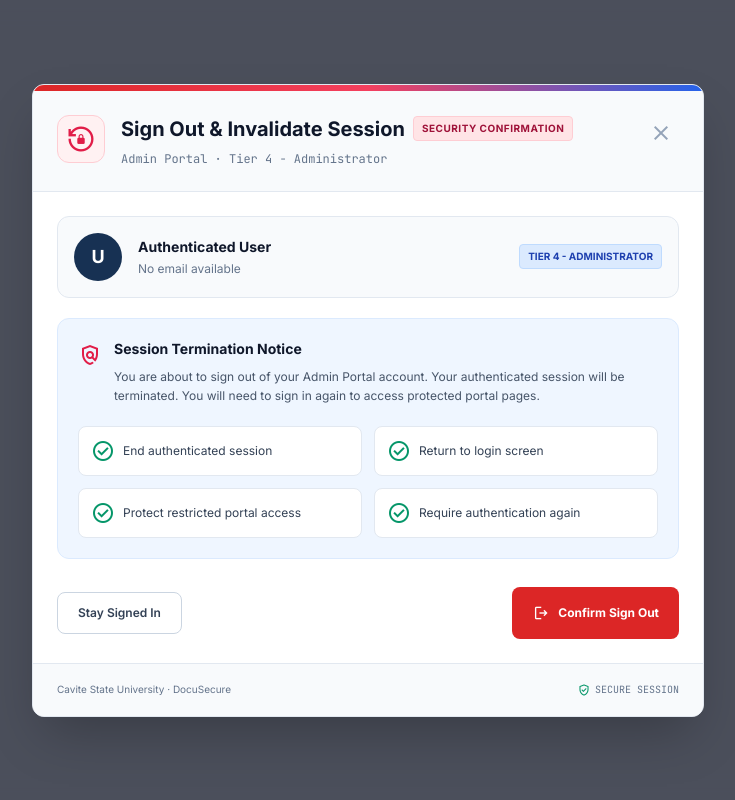
After one commit to wzmrvo/docusecure, a Laravel app: page /admin/preview/logout-confirmation in a window 1280 px wide. The commit adds this page. Shown: the whole page, without its empty margins (272-1007 px from the left). Run offline with Laravel 12, Linux system fonts and the light colour scheme; some libraries are stand-ins or nearby versions.

Commit message:
Added logout session in tier 4 and 3

```diff
--- a/resources/views/admin/access-levels.blade.php
+++ b/resources/views/admin/access-levels.blade.php
@@ -69,7 +69,7 @@
 <span class="text-xs font-semibold text-white">Engr. R. Bautista</span>
 <span class="text-[11px] text-slate-400">MIS Administrator</span>
 </div>
-<a class="flex items-center gap-1.5 text-xs text-rose-400 hover:text-rose-300 pt-1 font-medium transition-colors" href="/">
+<a class="flex items-center gap-1.5 text-xs text-rose-400 hover:text-rose-300 pt-1 font-medium transition-colors" href="{{ route('admin.preview.logout-confirmation') }}">
 <span class="material-symbols-outlined text-[16px]">logout</span>
 <span>Sign out</span>
 </a>
--- a/resources/views/admin/access-requests.blade.php
+++ b/resources/views/admin/access-requests.blade.php
@@ -72,7 +72,7 @@
 <span class="text-xs font-semibold text-white">Engr. R. Bautista</span>
 <span class="text-[11px] text-slate-400">MIS Administrator</span>
 </div>
-<a class="flex items-center gap-1.5 text-xs text-rose-400 hover:text-rose-300 pt-1 font-medium transition-colors" href="/">
+<a class="flex items-center gap-1.5 text-xs text-rose-400 hover:text-rose-300 pt-1 font-medium transition-colors" href="{{ route('admin.preview.logout-confirmation') }}">
 <span class="material-symbols-outlined text-[16px]">logout</span>
 <span>Sign out</span>
 </a>
--- a/resources/views/admin/audit-logs.blade.php
+++ b/resources/views/admin/audit-logs.blade.php
@@ -80,7 +80,7 @@
   <span class="flex items-center gap-1.5"><span class="w-1.5 h-1.5 rounded-full bg-emerald-400"></span>Session: 02h 45m</span>
   <span class="text-emerald-400">Active</span>
 </div>
-<a class="flex items-center gap-1.5 text-xs text-rose-400 hover:text-rose-300 pt-1 font-medium transition-colors border-t border-[#1c2a3f]" href="/">
+<a class="flex items-center gap-1.5 text-xs text-rose-400 hover:text-rose-300 pt-1 font-medium transition-colors border-t border-[#1c2a3f]" href="{{ route('admin.preview.logout-confirmation') }}">
   <span class="material-symbols-outlined text-[16px]">logout</span>
   <span>Sign out</span>
 </a></div>
--- a/resources/views/admin/deposit-file.blade.php
+++ b/resources/views/admin/deposit-file.blade.php
@@ -72,7 +72,7 @@
 <span class="text-xs font-semibold text-white">Engr. R. Bautista</span>
 <span class="text-[11px] text-slate-400">MIS Administrator</span>
 </div>
-<a class="flex items-center gap-1.5 text-xs text-rose-400 hover:text-rose-300 pt-1 font-medium transition-colors" href="/">
+<a class="flex items-center gap-1.5 text-xs text-rose-400 hover:text-rose-300 pt-1 font-medium transition-colors" href="{{ route('admin.preview.logout-confirmation') }}">
 <span class="material-symbols-outlined text-[16px]">logout</span>
 <span>Sign out</span>
 </a>
--- a/resources/views/admin/index.blade.php
+++ b/resources/views/admin/index.blade.php
@@ -20,7 +20,7 @@
 <span class="text-xs font-semibold text-white">Engr. R. Bautista</span>
 <span class="text-[11px] text-slate-400">MIS Administrator</span>
 </div>
-<a class="flex items-center gap-1.5 text-xs text-rose-400 hover:text-rose-300 pt-1 font-medium transition-colors" href="/">
+<a class="flex items-center gap-1.5 text-xs text-rose-400 hover:text-rose-300 pt-1 font-medium transition-colors" href="{{ route('admin.preview.logout-confirmation') }}">
 <span class="material-symbols-outlined text-[16px]">logout</span>
 <span>Sign out</span>
 </a>
--- a/resources/views/admin/provision-stage-1.blade.php
+++ b/resources/views/admin/provision-stage-1.blade.php
@@ -173,10 +173,10 @@
 </div>
 </div>
 </div>
-<button class="w-full flex items-center justify-center space-x-2 px-3 py-2 rounded-lg text-xs font-mono text-slate-400 hover:text-red-300 hover:bg-red-950/20 border border-transparent hover:border-red-900/40 transition-colors">
+<a href="{{ route('admin.preview.logout-confirmation') }}" class="w-full flex items-center justify-center space-x-2 px-3 py-2 rounded-lg text-xs font-mono text-slate-400 hover:text-red-300 hover:bg-red-950/20 border border-transparent hover:border-red-900/40 transition-colors">
 <span class="material-symbols-outlined text-[16px]">logout</span>
 <span>Sign Out Session</span>
-</button>
+</a>
 </div>
 </aside>
 <!-- Main Stage Content Area -->
--- a/resources/views/admin/provisioning-receipt.blade.php
+++ b/resources/views/admin/provisioning-receipt.blade.php
@@ -173,6 +173,10 @@
 <div class="text-[11px] font-semibold text-white truncate">Engr. R. Bautista</div>
 <div class="text-[9.5px] font-mono text-slate-400 truncate">CvSU Indang MIS Admin</div>
 </div>
+<a href="{{ route('admin.preview.logout-confirmation') }}" class="mt-2 flex items-center justify-center gap-2 px-3 py-2 rounded-lg text-xs font-mono text-slate-400 hover:text-red-300 hover:bg-red-950/20 border border-transparent hover:border-red-900/40 transition-colors">
+<span class="material-symbols-outlined text-[16px]">logout</span>
+<span>Sign Out Session</span>
+</a>
 </div>
 </aside>
 <!-- MAIN STAGE -->
--- a/resources/views/admin/stage-3.blade.php
+++ b/resources/views/admin/stage-3.blade.php
@@ -178,6 +178,10 @@
 <span class="material-symbols-outlined text-base">settings</span>
 </button>
 </div>
+<a href="{{ route('admin.preview.logout-confirmation') }}" class="mt-2 flex items-center justify-center gap-2 px-3 py-2 rounded-lg text-xs font-mono text-slate-400 hover:text-red-300 hover:bg-red-950/20 border border-transparent hover:border-red-900/40 transition-colors">
+<span class="material-symbols-outlined text-[16px]">logout</span>
+<span>Sign Out Session</span>
+</a>
 </div>
 </aside>
 <!-- MAIN WORKSPACE CONTENT AREA -->
--- a/resources/views/admin/system-settings.blade.php
+++ b/resources/views/admin/system-settings.blade.php
@@ -71,7 +71,7 @@
 <span class="text-xs font-semibold text-white">Engr. R. Bautista</span>
 <span class="text-[11px] text-slate-400">MIS Superadmin • Cavite State University</span>
 </div>
-<a class="flex items-center gap-1.5 text-xs text-rose-400 hover:text-rose-300 pt-1 font-medium transition-colors" href="/">
+<a class="flex items-center gap-1.5 text-xs text-rose-400 hover:text-rose-300 pt-1 font-medium transition-colors" href="{{ route('admin.preview.logout-confirmation') }}">
 <span class="material-symbols-outlined text-[16px]">logout</span>
 <span>Sign out</span>
 </a></div>
--- a/resources/views/admin/user-management.blade.php
+++ b/resources/views/admin/user-management.blade.php
@@ -65,7 +65,7 @@
 <span class="text-[11px] text-slate-400">MIS Superadmin • Institutional Operations</span>
 </div>
 <div class="flex items-center justify-between pt-1 border-t border-[#1c2a3f]">
-<a class="flex items-center gap-1.5 text-xs text-rose-400 hover:text-rose-300 font-medium transition-colors" href="/">
+<a class="flex items-center gap-1.5 text-xs text-rose-400 hover:text-rose-300 font-medium transition-colors" href="{{ route('admin.preview.logout-confirmation') }}">
 <span class="material-symbols-outlined text-[16px]">logout</span>
 <span>Sign out</span>
 </a>
--- /dev/null
+++ b/resources/views/auth/logout-confirmation.blade.php
@@ -0,0 +1,262 @@
+
+@php
+    $user = auth()->user();
+    $tier = $tier ?? 'Authorized User';
+    $portalName = $portalName ?? 'DocuSecure Portal';
+    $dashboardRoute = $dashboardRoute ?? null;
+@endphp
+
+<!DOCTYPE html>
+<html lang="en">
+<head>
+    <meta charset="UTF-8">
+    <meta name="viewport" content="width=device-width, initial-scale=1.0">
+
+    <title>Confirm Logout | {{ $portalName }}</title>
+
+    <link rel="preconnect" href="https://fonts.googleapis.com">
+    <link rel="preconnect" href="https://fonts.gstatic.com" crossorigin>
+    <link href="https://fonts.googleapis.com/css2?family=Inter:wght@400;500;600;700&family=JetBrains+Mono:wght@400;500;600&display=swap" rel="stylesheet">
+
+    <link href="https://fonts.googleapis.com/css2?family=Material+Symbols+Outlined" rel="stylesheet">
+
+    <script src="https://cdn.tailwindcss.com"></script>
+
+    <style>
+        body {
+            font-family: Inter, sans-serif;
+            background: #f8fafc;
+        }
+
+        .mono {
+            font-family: "JetBrains Mono", monospace;
+        }
+
+        .modal-card {
+            animation: appear .2s ease-out;
+        }
+
+        @keyframes appear {
+            from {
+                opacity: 0;
+                transform: scale(.96);
+            }
+            to {
+                opacity: 1;
+                transform: scale(1);
+            }
+        }
+    </style>
+</head>
+
+<body class="min-h-screen flex items-center justify-center p-5">
+
+    <!-- Background -->
+    <div class="fixed inset-0 bg-slate-950/70 backdrop-blur-md"></div>
+
+    <!-- Confirmation Modal -->
+    <main class="relative z-10 w-full max-w-2xl">
+
+        <div class="modal-card bg-white rounded-xl shadow-2xl overflow-hidden border border-slate-200">
+
+            <!-- Top Accent -->
+            <div class="h-1.5 bg-gradient-to-r from-red-600 via-rose-500 to-blue-600"></div>
+
+            <!-- Header -->
+            <div class="px-6 py-6 bg-slate-50 border-b border-slate-200 flex items-start justify-between gap-4">
+
+                <div class="flex items-start gap-4">
+
+                    <div class="w-12 h-12 rounded-xl bg-rose-50 border border-rose-200 flex items-center justify-center text-rose-600 shrink-0">
+                        <span class="material-symbols-outlined text-3xl">lock_reset</span>
+                    </div>
+
+                    <div>
+                        <div class="flex flex-wrap items-center gap-2">
+                            <h1 class="text-xl font-bold text-slate-900">
+                                Sign Out & Invalidate Session
+                            </h1>
+
+                            <span class="text-[10px] font-bold uppercase tracking-wider bg-rose-100 text-rose-800 border border-rose-200 px-2 py-1 rounded">
+                                Security Confirmation
+                            </span>
+                        </div>
+
+                        <p class="mono text-xs text-slate-500 mt-2">
+                            {{ $portalName }} · {{ $tier }}
+                        </p>
+                    </div>
+
+                </div>
+
+                <a
+                    href="{{ $dashboardRoute ?? url()->previous() }}"
+                    aria-label="Close confirmation"
+                    class="w-9 h-9 rounded-lg flex items-center justify-center text-slate-400 hover:text-slate-700 hover:bg-slate-200"
+                >
+                    <span class="material-symbols-outlined">close</span>
+                </a>
+
+            </div>
+
+            <!-- Content -->
+            <div class="p-6 space-y-5">
+
+                <!-- User Information -->
+                <div class="p-4 rounded-xl border border-slate-200 bg-slate-50 flex items-center gap-4">
+
+                    <div class="w-12 h-12 rounded-full bg-[#173153] text-white flex items-center justify-center font-bold text-lg shrink-0">
+                        {{ strtoupper(substr($user?->name ?? 'U', 0, 1)) }}
+                    </div>
+
+                    <div class="flex-1 min-w-0">
+                        <p class="text-sm font-bold text-slate-900">
+                            {{ $user?->name ?? 'Authenticated User' }}
+                        </p>
+
+                        <p class="text-xs text-slate-500 mt-1">
+                            {{ $user?->email ?? 'No email available' }}
+                        </p>
+                    </div>
+
+                    <span class="text-[10px] font-bold uppercase bg-blue-100 text-blue-800 border border-blue-200 px-2 py-1 rounded">
+                        {{ $tier }}
+                    </span>
+
+                </div>
+
+                <!-- Security Warning -->
+                <div class="rounded-xl border border-blue-100 bg-blue-50 p-5">
+
+                    <div class="flex items-start gap-3">
+
+                        <span class="material-symbols-outlined text-rose-600 text-2xl">
+                            policy
+                        </span>
+
+                        <div>
+                            <h2 class="text-sm font-bold text-slate-900">
+                                Session Termination Notice
+                            </h2>
+
+                            <p class="text-xs text-slate-600 mt-2 leading-relaxed">
+                                You are about to sign out of your
+                                {{ $portalName }} account. Your authenticated
+                                session will be terminated. You will need to
+                                sign in again to access protected portal pages.
+                            </p>
+                        </div>
+
+                    </div>
+
+                    <div class="grid grid-cols-1 sm:grid-cols-2 gap-3 mt-5">
+
+                        <div class="flex items-center gap-2 bg-white border border-slate-200 rounded-lg p-3">
+                            <span class="material-symbols-outlined text-emerald-600">check_circle</span>
+                            <span class="text-xs text-slate-700">End authenticated session</span>
+                        </div>
+
+                        <div class="flex items-center gap-2 bg-white border border-slate-200 rounded-lg p-3">
+                            <span class="material-symbols-outlined text-emerald-600">check_circle</span>
+                            <span class="text-xs text-slate-700">Return to login screen</span>
+                        </div>
+
+                        <div class="flex items-center gap-2 bg-white border border-slate-200 rounded-lg p-3">
+                            <span class="material-symbols-outlined text-emerald-600">check_circle</span>
+                            <span class="text-xs text-slate-700">Protect restricted portal access</span>
+                        </div>
+
+                        <div class="flex items-center gap-2 bg-white border border-slate-200 rounded-lg p-3">
+                            <span class="material-symbols-outlined text-emerald-600">check_circle</span>
+                            <span class="text-xs text-slate-700">Require authentication again</span>
+                        </div>
+
+                    </div>
+                </div>
+
+                <!-- Actions -->
+                <div class="flex flex-col-reverse sm:flex-row justify-between items-center gap-3 pt-2">
+
+                    <a
+                        href="{{ $dashboardRoute ?? url()->previous() }}"
+                        class="w-full sm:w-auto px-5 py-3 rounded-lg border border-slate-300 bg-white text-slate-700 text-xs font-semibold text-center hover:bg-slate-50"
+                    >
+                        Stay Signed In
+                    </a>
+
+                    <form
+                        id="logoutForm"
+                        method="POST"
+                        action="{{ route('logout') }}"
+                        class="w-full sm:w-auto"
+                    >
+                        @csrf
+
+                        <button
+                            id="confirmLogout"
+                            type="submit"
+                            class="w-full px-5 py-3 rounded-lg bg-red-600 hover:bg-red-700 text-white text-xs font-bold flex items-center justify-center gap-2 transition-colors"
+                        >
+                            <span class="material-symbols-outlined text-lg">logout</span>
+                            Confirm Sign Out
+                        </button>
+
+                    </form>
+
+                </div>
+
+                <!-- Processing Indicator -->
+                <div id="logoutProgress" class="hidden rounded-lg bg-slate-900 p-4 text-white">
+
+                    <div class="flex items-center gap-2 text-xs font-semibold">
+                        <span class="w-2 h-2 bg-rose-500 rounded-full animate-pulse"></span>
+                        Ending authenticated session...
+                    </div>
+
+                    <p class="text-[10px] text-slate-400 mt-2">
+                        Please wait while the server processes your request.
+                    </p>
+
+                </div>
+
+            </div>
+
+            <!-- Footer -->
+            <div class="px-6 py-4 bg-slate-50 border-t border-slate-200 flex justify-between items-center gap-3 flex-wrap">
+
+                <span class="text-[10px] text-slate-500">
+                    Cavite State University · DocuSecure
+                </span>
+
+                <span class="flex items-center gap-1 text-[10px] text-slate-500 mono">
+                    <span class="material-symbols-outlined text-emerald-600 text-sm">verified_user</span>
+                    SECURE SESSION
+                </span>
+
+            </div>
+
+        </div>
+
+    </main>
+
+    <script>
+        document.getElementById('logoutForm')?.addEventListener('submit', function () {
+            const button = document.getElementById('confirmLogout');
+            const progress = document.getElementById('logoutProgress');
+
+            if (button) {
+                button.disabled = true;
+                button.classList.add('opacity-50', 'cursor-not-allowed');
+            }
+
+            if (progress) {
+                progress.classList.remove('hidden');
+            }
+
+            sessionStorage.clear();
+            localStorage.removeItem('cvsu_docusecure_token');
+        });
+    </script>
+
+</body>
+</html>
--- a/resources/views/faculty/clearance-submitted.blade.php
+++ b/resources/views/faculty/clearance-submitted.blade.php
@@ -63,7 +63,7 @@
 <span class="text-[12px] text-slate-400 font-mono">NetID: CEIT-FAC-88219</span>
 <span class="text-[11px] text-slate-300 font-medium truncate">Prof. Juan Dela Cruz</span>
 </div>
-<a class="flex items-center justify-center gap-2 w-full py-2 rounded-lg text-slate-300 hover:text-white hover:bg-white/10 transition-colors text-xs font-medium border border-white/10" data-path="login" href="{{ route('login') }}">
+<a class="flex items-center justify-center gap-2 w-full py-2 rounded-lg text-slate-300 hover:text-white hover:bg-white/10 transition-colors text-xs font-medium border border-white/10" data-path="login" href="{{ route('faculty.preview.logout-confirmation') }}">
 <span class="material-symbols-outlined text-[16px]">logout</span>
 <span>Sign Out Session</span>
 </a>
--- a/resources/views/faculty/department-records.blade.php
+++ b/resources/views/faculty/department-records.blade.php
@@ -67,7 +67,7 @@
         <span class="text-emerald-400 text-[10px] font-mono">CvSU-KEY-OK</span>
       </div>
     </div>
-    <a href="{{ route('login') }}" data-path="login" class="flex items-center justify-center gap-2 w-full py-2 rounded-lg text-slate-300 hover:text-white hover:bg-white/10 transition-colors text-xs font-medium border border-white/10">
+    <a href="{{ route('faculty.preview.logout-confirmation') }}" data-path="login" class="flex items-center justify-center gap-2 w-full py-2 rounded-lg text-slate-300 hover:text-white hover:bg-white/10 transition-colors text-xs font-medium border border-white/10">
       <span class="material-symbols-outlined text-[16px]">logout</span>
       <span>Sign Out Session</span>
     </a>
--- a/resources/views/faculty/document-library.blade.php
+++ b/resources/views/faculty/document-library.blade.php
@@ -132,7 +132,7 @@
         <span class="text-[10px] text-[#9fd2b4] bg-[#166534]/25 px-1.5 py-0.5 rounded border border-[#166534]/50">CvSU-KEY-OK</span>
       </div>
     </div>
-    <a class="flex items-center justify-center gap-2 px-3 py-2 text-slate-300 hover:text-white hover:bg-white/10 rounded-md transition-colors text-xs font-semibold border border-white/5" href="{{ route('login') }}">
+    <a class="flex items-center justify-center gap-2 px-3 py-2 text-slate-300 hover:text-white hover:bg-white/10 rounded-md transition-colors text-xs font-semibold border border-white/5" href="{{ route('faculty.preview.logout-confirmation') }}">
       <span class="material-symbols-outlined text-[18px]">logout</span>
       <span>Sign Out Session</span>
     </a>
--- a/resources/views/faculty/tier-4-access-request.blade.php
+++ b/resources/views/faculty/tier-4-access-request.blade.php
@@ -62,7 +62,7 @@
     <span class="text-[12px] text-slate-400 font-mono">NetID: CEIT-FAC-88219</span>
     <span class="text-[11px] text-slate-300 font-medium truncate">Prof. Juan Dela Cruz</span>
   </div>
-  <a class="flex items-center justify-center gap-2 w-full py-2 rounded-lg text-slate-300 hover:text-white hover:bg-white/10 transition-colors text-xs font-medium border border-white/10" data-path="login" href="{{ route('login') }}">
+  <a class="flex items-center justify-center gap-2 w-full py-2 rounded-lg text-slate-300 hover:text-white hover:bg-white/10 transition-colors text-xs font-medium border border-white/10" data-path="login" href="{{ route('faculty.preview.logout-confirmation') }}">
     <span class="material-symbols-outlined text-[16px]">logout</span>
     <span>Sign Out Session</span>
   </a>
--- a/resources/views/welcome.blade.php
+++ b/resources/views/welcome.blade.php
@@ -30,7 +30,7 @@
                         </a>
                     @else
                         <a
-                            href="{{ route('login') }}"
+                            href="{{ route('faculty.preview.logout-confirmation') }}"
                             class="inline-block px-5 py-1.5 dark:text-[#EDEDEC] text-[#1b1b18] border border-transparent hover:border-[#19140035] dark:hover:border-[#3E3E3A] rounded-sm text-sm leading-normal"
                         >
                             Log in
--- a/routes/web.php
+++ b/routes/web.php
@@ -1,11 +1,15 @@
+
 <?php
 
 use Illuminate\Support\Facades\Route;
+use Illuminate\Support\Facades\Auth;
+use Illuminate\Http\Request;
 
 // Main Login Page
 Route::get('/', function () {
     return view('auth.login');
 })->name('login');
+
 
 // Frontend Preview Routes
 Route::prefix('preview')->group(function () {
@@ -33,10 +37,12 @@ Route::prefix('preview')->group(function () {
     Route::view('/sessions', 'auth.terminated-sessions');
     Route::view('/session-expired', 'auth.session-expired-modal');
     Route::view('/session-terminated', 'auth.session-terminated');
+});
 
-});
-    //Admin Preview Routes
+
+// Admin Preview Routes
 Route::prefix('admin/preview')->name('admin.preview.')->group(function () {
+
     Route::get('/', fn () => view('admin.index'))->name('dashboard');
     Route::get('/access-levels', fn () => view('admin.access-levels'))->name('access-levels');
     Route::get('/access-requests', fn () => view('admin.access-requests'))->name('access-requests');
@@ -49,33 +55,43 @@ Route::prefix('admin/preview')->name('admin.preview.')->group(function () {
     Route::get('/provisioning-receipt', fn () => view('admin.provisioning-receipt'))->name('provisioning-receipt');
 
     // Stage 2 is embedded in Stage 1 under Vault Clearance Tier Delegation.
-    Route::get('/provision-stage-2', fn () => redirect('/admin/preview/provision-stage-1#vault-clearance-tier-delegation'))
-        ->name('provision-stage-2-embedded');
+    Route::get('/provision-stage-2', fn () =>
+        redirect('/admin/preview/provision-stage-1#vault-clearance-tier-delegation')
+    )->name('provision-stage-2-embedded');
+
+    // Admin Logout Confirmation
+    Route::get('/logout-confirmation', function () {
+        return view('auth.logout-confirmation', [
+            'tier' => 'Tier 4 - Administrator',
+            'portalName' => 'Admin Portal',
+        ]);
+    })->name('logout-confirmation');
 });
 
-// DocuSecure Tier 3 / Faculty frontend preview routes only.
+
+// Faculty Preview Routes
 Route::prefix('faculty/preview')->name('faculty.preview.')->group(function () {
+
     Route::view('/', 'faculty.dashboard')->name('dashboard');
     Route::view('/document-library', 'faculty.document-library')->name('document-library');
     Route::view('/clearance-requests', 'faculty.clearance-requests')->name('clearance-requests');
     Route::view('/department-records', 'faculty.department-records')->name('department-records');
     Route::view('/tier-4-access-request', 'faculty.tier-4-access-request')->name('tier-4-access-request');
     Route::view('/clearance-submitted', 'faculty.clearance-submitted')->name('clearance-submitted');
+
+    // Faculty Logout Confirmation
+    Route::get('/logout-confirmation', function () {
+        return view('auth.logout-confirmation', [
+            'tier' => 'Tier 3 - Faculty',
+            'portalName' => 'Faculty Portal',
+        ]);
+    })->name('logout-confirmation');
 });
 
-// Student and Viewer are separate portal entry points with equivalent frontend access.
-$portalPages = [
-    '/' => ['student.dashboard', 'dashboard'],
-    '/document-library' => ['student.document-library', 'document-library'],
-    '/categories' => ['student.categories', 'categories'],
-    '/library-research' => ['student.library-research', 'library-research'],
-    '/account-settings' => ['student.account-settings', 'account-settings'],
-    '/system-settings' => ['student.system-settings', 'system-settings'],
-    '/logout-confirmation' => ['student.logout-confirmation', 'logout-confirmation'],
-];
 
-// Student and Viewer share the same approved frontend views and access scope.
+// Student Preview Routes
 Route::prefix('student/preview')->name('student.preview.')->group(function () {
+
     Route::view('/', 'student.dashboard')->name('dashboard');
     Route::view('/document-library', 'student.document-library')->name('document-library');
     Route::view('/categories', 'student.categories')->name('categories');
@@ -85,7 +101,10 @@ Route::prefix('student/preview')->name('student.preview.')->group(function () {
     Route::view('/logout-confirmation', 'student.logout-confirmation')->name('logout-confirmation');
 });
 
+
+// Viewer Preview Routes
 Route::prefix('viewer/preview')->name('viewer.preview.')->group(function () {
+
     Route::view('/', 'student.dashboard')->name('dashboard');
     Route::view('/document-library', 'student.document-library')->name('document-library');
     Route::view('/categories', 'student.categories')->name('categories');
@@ -94,3 +113,16 @@ Route::prefix('viewer/preview')->name('viewer.preview.')->group(function () {
     Route::view('/system-settings', 'student.system-settings')->name('system-settings');
     Route::view('/logout-confirmation', 'student.logout-confirmation')->name('logout-confirmation');
 });
+
+
+// Actual Laravel Logout
+Route::post('/logout', function (Request $request) {
+
+    Auth::logout();
+
+    $request->session()->invalidate();
+    $request->session()->regenerateToken();
+
+    return redirect()->route('login');
+
+})->name('logout');
```
Also changed, not shown: resources/views/faculty/clearance-requests.blade.php (+1 -1 lines), resources/views/faculty/dashboard.blade.php (+1 -1 lines).
